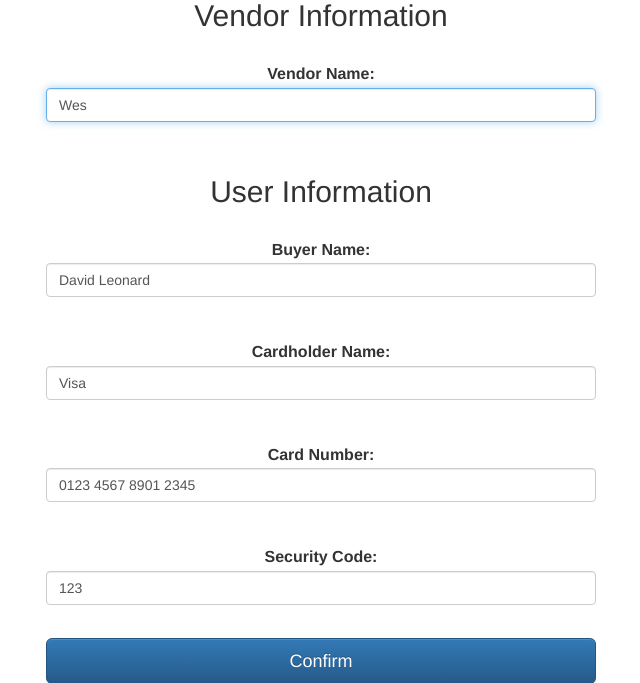
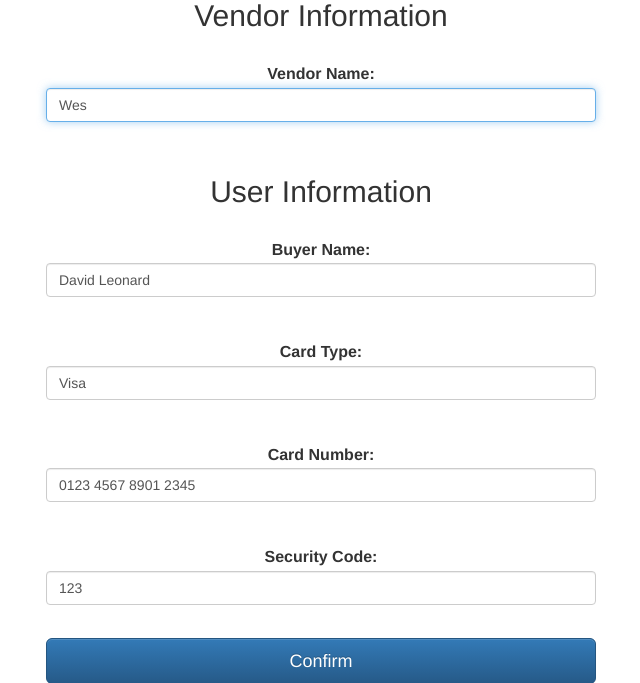
Before and after one commit to DrkSephy/set-revisited, a Django app: page /set/bank/ in a window 1280 px wide. Shown: the part 93-776 px from the top of the page, without its empty margins (319-959 px from the left). Run offline with Django 3.2, Linux system fonts and the light colour scheme; some libraries are stand-ins or nearby versions.

Commit message:
Minor update to template

```diff
--- a/set/app/templates/app/bank.html
+++ b/set/app/templates/app/bank.html
@@ -32,7 +32,7 @@
 
             <br>
 
-            <label style="font-size: 16px;">Cardholder Name:</label>
+            <label style="font-size: 16px;">Card Type:</label>
             <input type="text" name="card type" class="form-control" placeholder="Visa" value="Visa" required autofocus>
 
             <br>
```
